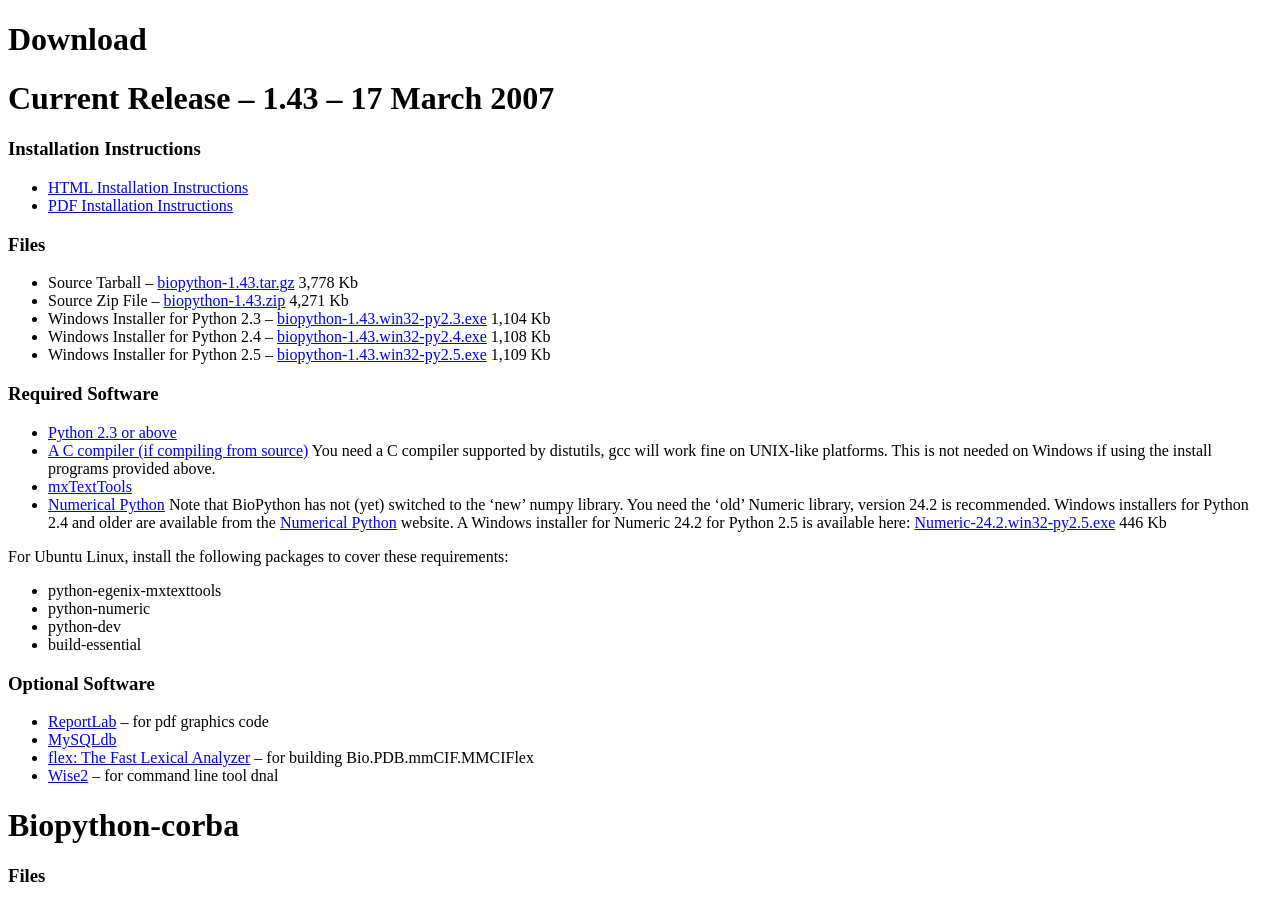
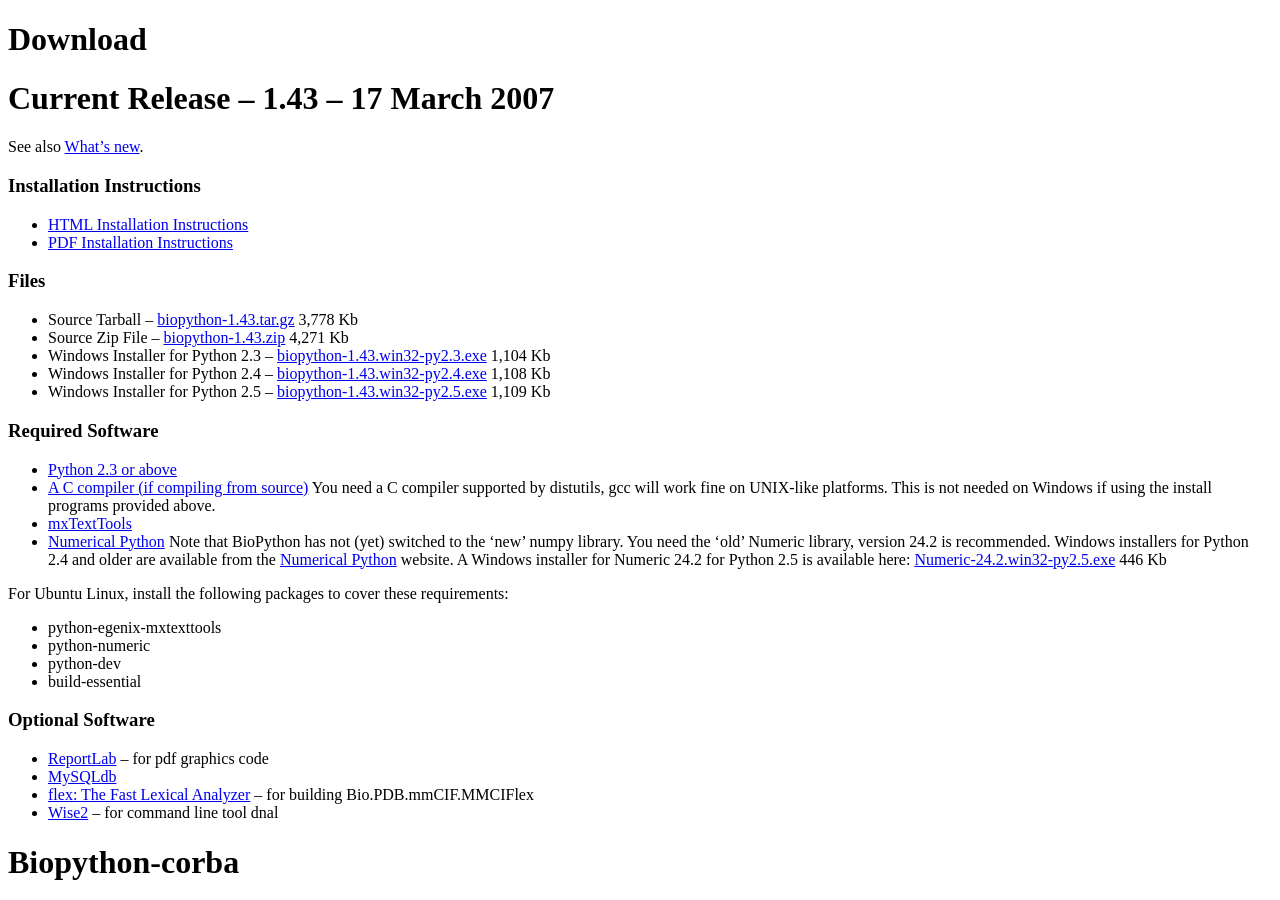
Before and after one commit to biopython/biopython.github.io, a Jekyll site: the page built from wiki/Download.md, in a window 1280 px wide and 900 px high. Built offline with Jekyll 4.4.1, drawn with Linux system fonts in a browser that asks for light colours.

Commit message:
link to the NEWS file

```diff
--- a/wiki/Download.md
+++ b/wiki/Download.md
@@ -6,6 +6,8 @@ layout: wiki
 
 Current Release -- 1.43 -- 17 March 2007
 ========================================
+
+See also [What's new](http://biopython.open-bio.org/SRC/biopython/NEWS).
 
 ### Installation Instructions
 
```
Also changed, not shown: 1 other file.
